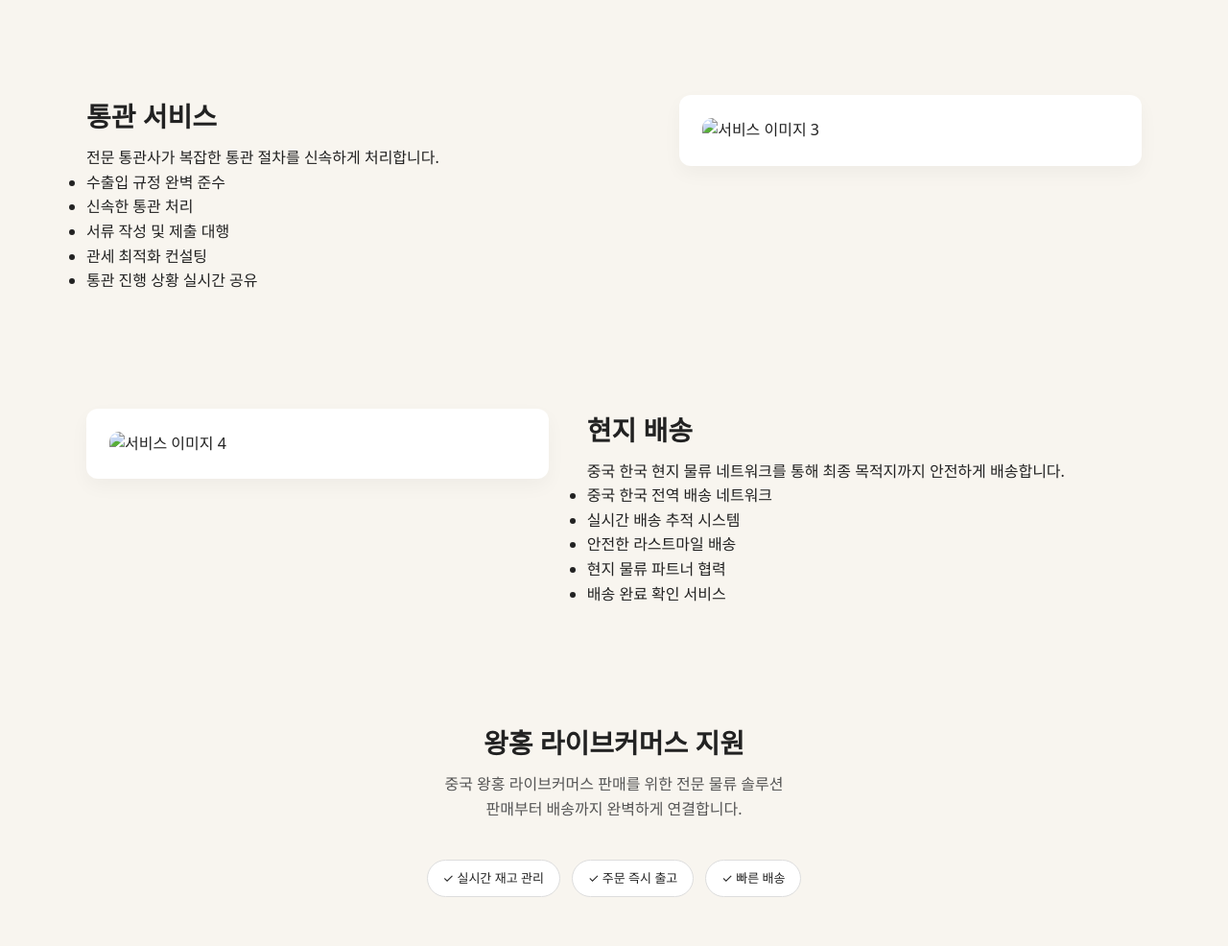
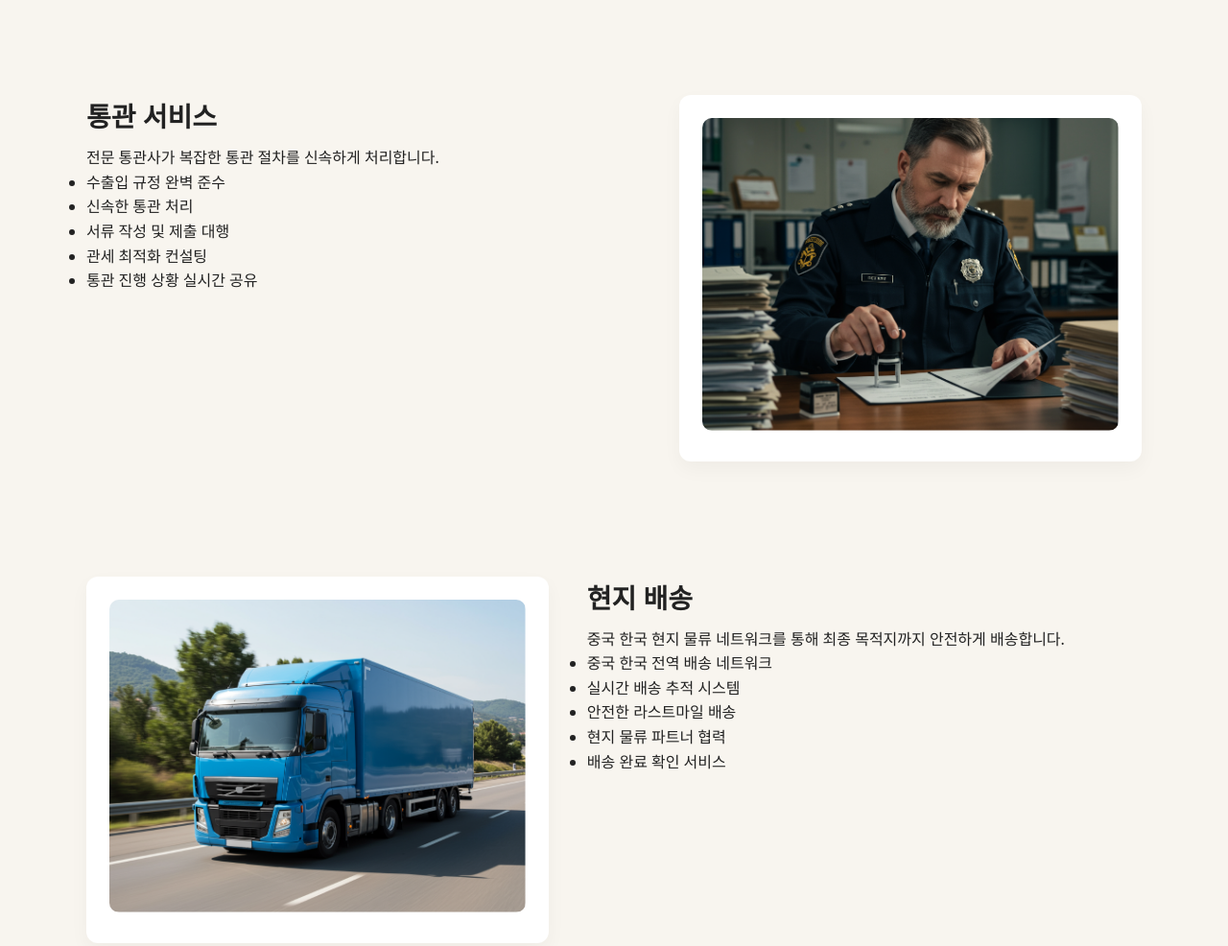
Before and after one commit to nayana34444/kallogistic, a plain HTML site: page service.html in a window 1280 px wide. Shown: the part 1500-2486 px from the top of the page at 96% size. Drawn offline with Linux system fonts and the light colour scheme.

Commit message:
Update service.html

```diff
--- a/service.html
+++ b/service.html
@@ -94,7 +94,7 @@
       </div>
       <div class="card">
         <!-- 통관/사무 이미지 -->
-        <img src="s3.jpg" alt="서비스 이미지 3" style="width:100%; border-radius:10px;">
+        <img src="s3.png" alt="서비스 이미지 3" style="width:100%; border-radius:10px;">
       </div>
     </div>
   </div>
@@ -105,7 +105,7 @@
     <div class="grid-2 reverse">
       <div class="card">
         <!-- 트럭/배송 이미지 -->
-        <img src="s4.jpg" alt="서비스 이미지 4" style="width:100%; border-radius:10px;">
+        <img src="s4.png" alt="서비스 이미지 4" style="width:100%; border-radius:10px;">
       </div>
       <div>
         <h2 class="section-title" style="text-align:left;">현지 배송</h2>
```
